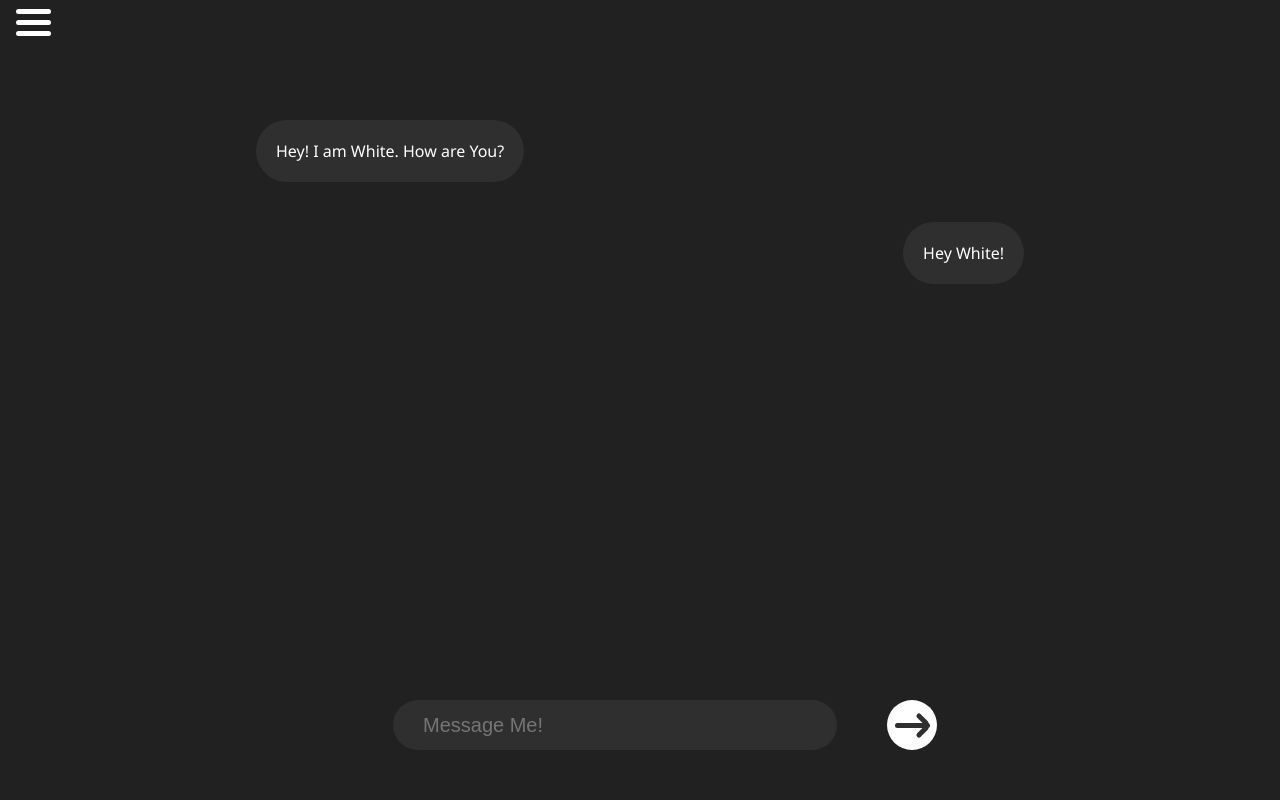
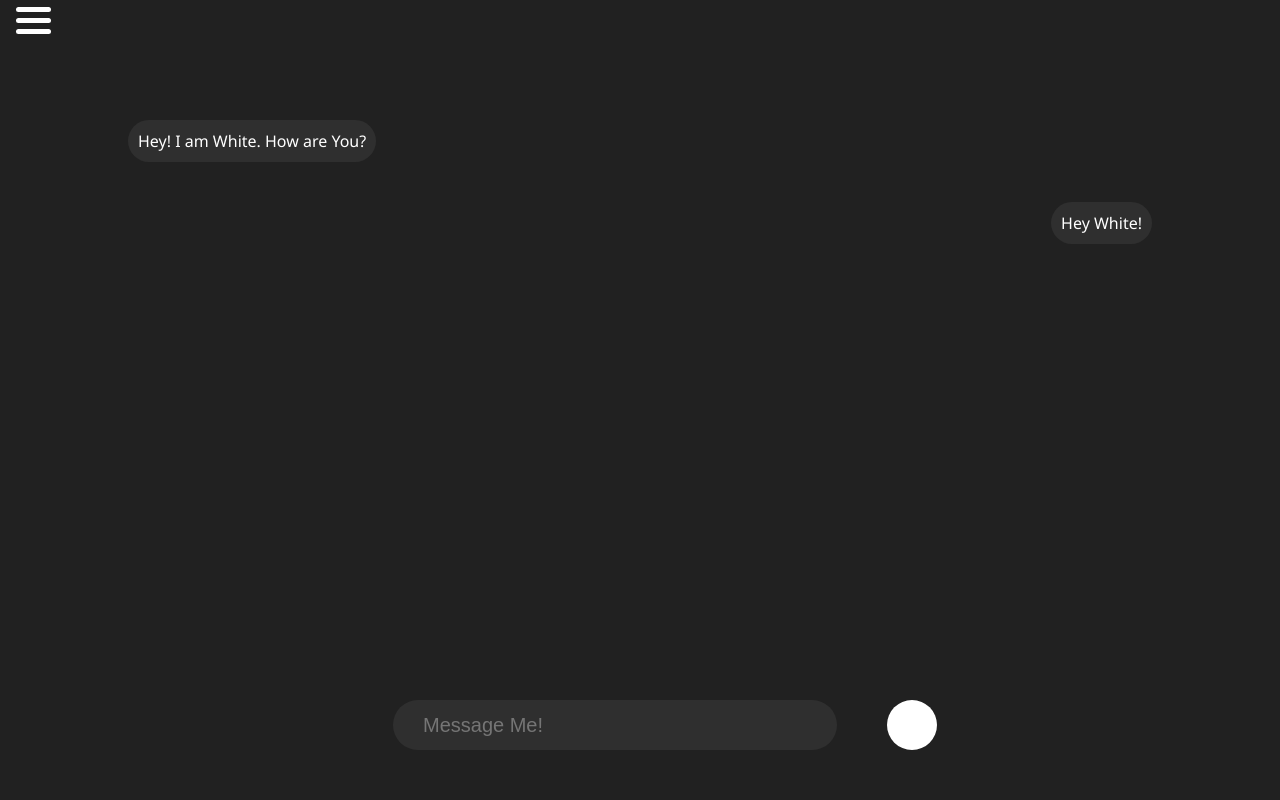
Before and after one commit to Whiiteee/ChatGPT-CLONE, a Flask app: template templates/index.html in a window 1280 px wide. Run offline with Flask 3, Linux system fonts and the light colour scheme; the template is opened without the code that fills it, so the values that code supplies are empty.

Commit message:
Adding Some CSS

```diff
--- a/main.py
+++ b/main.py
@@ -1,15 +1,24 @@
-from flask import Flask,render_template,redirect
+from flask import Flask,render_template,redirect,request
 from socket import gethostname,gethostbyname
+from json import loads,dumps
 
 app = Flask(__name__)
 
 @app.route('/')
-def home():
-    return redirect("/chat")
+def home_1():
+    return redirect("/chat/user")
 
-@app.route('/chat')
-def index():
+@app.route('/chat/')
+def home_2():
+    return redirect("/chat/user")
+
+@app.route('/chat/<path:path>',methods=["GET","POST"])
+def index(path):
+    if request.method == "POST":
+        return
     return render_template("index.html")
+
+
 
 if "__main__" == __name__:
     app.run(host=gethostbyname(gethostname()),port=80,debug=True)
--- a/static/js/script.js
+++ b/static/js/script.js
@@ -1,6 +1,14 @@
+a = document.getElementById("send-button");
+
+
 function change_display(){
     document.getElementById("menu-bar").classList.toggle("menubar-change");
     document.getElementById("side-bar").classList.toggle("side-bar-show");
     document.getElementById("chat-container").classList.toggle("chat-container-shrink");
 
 }
+
+addEventListener("click",function(){
+    send_msg = fetch("/chat/user/send-msg");
+    print(send_msg.then())
+});
--- a/static/style/style.css
+++ b/static/style/style.css
@@ -63,11 +63,11 @@ body {
 }
 
 .chat-history-expand{
-    width: 60vw;
+    width: 80vw;
 }
 
 .msg-box-bot,.msg-box-user{
-    padding: 20px;
+    padding: 10px;
     margin: 20px 0px;
     border-radius: 40px;
     background-color: #2f2f2f;
@@ -98,7 +98,7 @@ body {
 
 }
 
-.submit-button{
+.send-button{
     display: flex;
     justify-content: center;
     align-items: center;
@@ -111,30 +111,30 @@ body {
     cursor: pointer;
 }
 
-.submit-button .submit-component-1,.submit-button .submit-component-2,.submit-button .submit-component-3{
+.send-button .send-component-1,.send-button .send-component-2,.send-button .send-component-3{
     width: 15px;
     border-radius: 3px;
-    height: 5px;
+    height: send
     margin: 3px;
     background-color: #2f2f2f;
 }
 
-.submit-button .submit-component-1{
+.send-button .send-component-1{
     transform: translate(10px,5px) rotate(45deg);
 }
-.submit-button .submit-component-3{
+.send-button .send-component-3{
     transform: translate(10px,-5px) rotate(-45deg);
 }
-.submit-button .submit-component-2{
+.send-button .send-component-2{
     width:35px;
 }
 
-.submit-button:hover{
+.send-button:hover{
     transition: background-color 0.5s;
     background-color:#2f2f2f;
 }
 
-.submit-button:hover .submit-component-1,.submit-button:hover .submit-component-2,.submit-button:hover .submit-component-3{
+.send-button:hover .send-component-1,.send-button:hover .send-component-2,.send-button:hover .send-component-3{
     transition: background-color 0.5s;
     background-color: white;
 }
@@ -144,9 +144,9 @@ body {
     display:flex;
     flex-direction: column;
     justify-content: center;
-    padding-top: 0.5vw;
+    padding-top: 0.5vh;
     padding-left: 1vw;
-    padding-bottom: 0.5vw;
+    padding-bottom: 0.5vh;
     padding-right: 1vw;
     position: fixed;
     transition: 0.5s;
@@ -191,5 +191,8 @@ body {
     .menubar-change{
         padding-left: 80vw;
     }
+    .msg-box-bot,.msg-box-user{
+        margin: 10px 0px;
+    }
 
 }
--- a/templates/index.html
+++ b/templates/index.html
@@ -38,10 +38,10 @@
 
             <div class="input-container">
                 <input type="text" class="chat-input" placeholder="Message Me!">
-                <div class="submit-button">
-                    <div class="submit-component-1"></div>
-                    <div class="submit-component-2"></div>
-                    <div class="submit-component-3"></div>
+                <div class="send-button" id="send-button">
+                    <div class="send-component-1"></div>
+                    <div class="send-component-2"></div>
+                    <div class="send-component-3"></div>
                 </div>
             </div>
 
```
